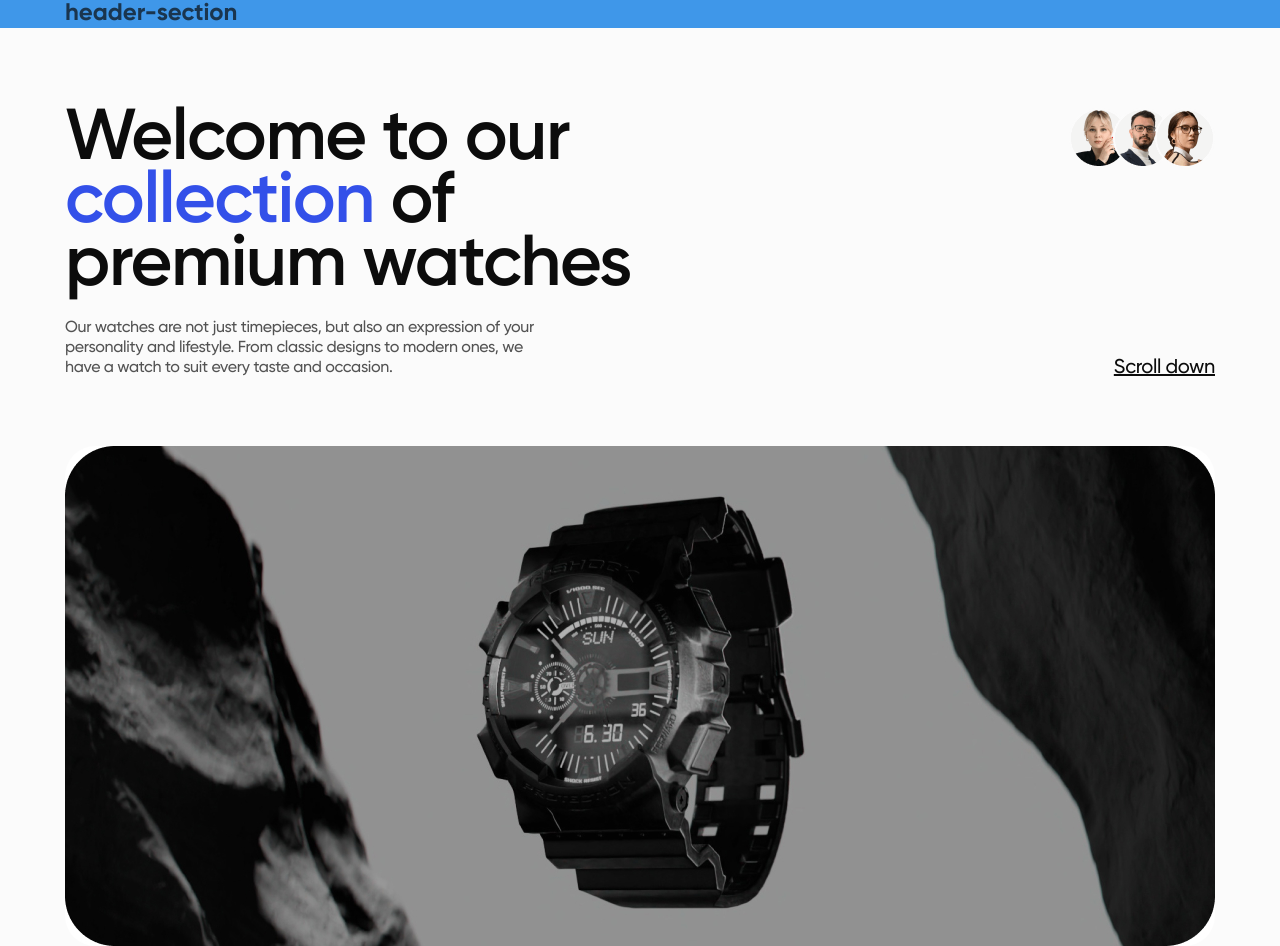
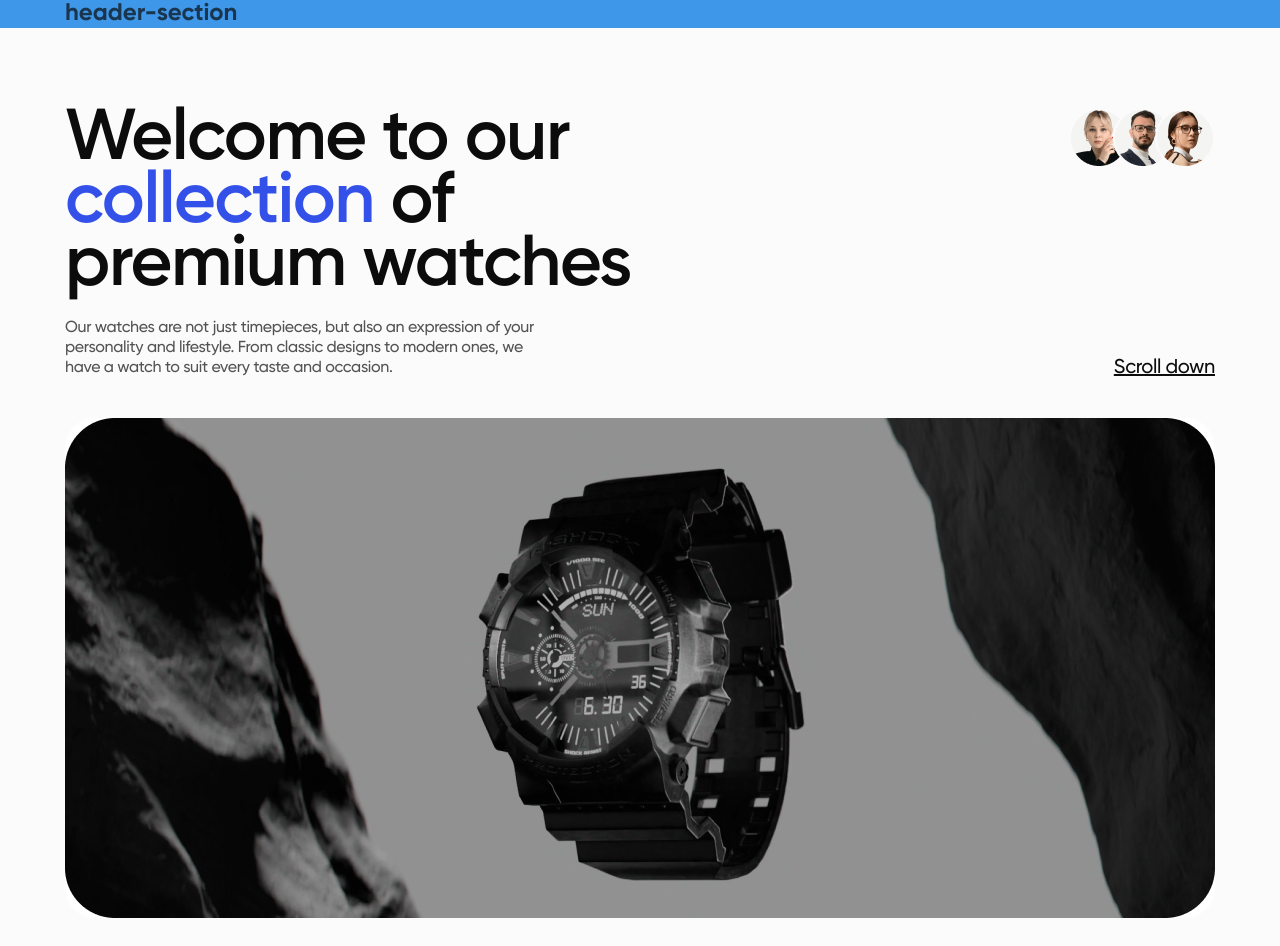
Before and after one commit to mrBidone/TeamProject-WatchCharm-Team2_105, a website built with Vite: page src/index.html in a window 1280 px wide. Shown: the top 946 px of the page. Built offline with nearby package versions, Linux system fonts and the light colour scheme.

Commit message:
update hero html and hero css files

```diff
--- a/src/css/hero.css
+++ b/src/css/hero.css
@@ -1,6 +1,9 @@
-.hero-section {
+.hero-section > .section {
   padding-top: 60px;
-  padding-bottom: 60px;
+}
+
+.hero-wrapper {
+  margin-bottom: 28px;
 }
 
 .hero-title-main {
@@ -8,27 +11,28 @@
   font-size: 40px;
   line-height: 0.95;
   letter-spacing: -0.02em;
-  color: #0c0c0c;
+  color: var(--secondary-text-color);
   margin-bottom: 20px;
 }
 
 .text-color-blue {
-  color: #3350e9;
+  color: var(--accent-color);
 }
 
 .hero-text {
   font-size: 14px;
   line-height: 1.29;
   letter-spacing: -0.02em;
-  color: rgba(12, 12, 12, 0.7);
-  padding-bottom: 28px;
+}
+
+.hero-describe {
+  margin-bottom: 28px;
 }
 
 .hero-wrapper-avatar-scroll {
   display: flex;
   justify-content: space-between;
   align-items: flex-end;
-  margin-bottom: 28px;
 }
 
 .hero-link-scroll {
@@ -36,12 +40,13 @@
   line-height: 1.29;
   letter-spacing: -0.02em;
   text-decoration: underline;
-  color: #0c0c0c;
+  color: var(--secondary-text-color);
+  transition: color var(--default-duration) var(--timing-function);
 }
 
 .hero-link-scroll:hover,
 .hero-link-scroll:focus {
-  color: #3350e9;
+  color: var(--accent-color);
 }
 
 .hero-img-mainwatch {
@@ -49,15 +54,18 @@
 }
 
 @media only screen and (min-width: 768px) {
-  .hero-section {
+  .hero-section > .section {
     padding-top: 80px;
-    padding-bottom: 80px;
   }
 
   .hero-wrapper {
     display: flex;
     justify-content: space-between;
     margin-bottom: 40px;
+  }
+
+  .hero-describe {
+    margin-bottom: 0px;
   }
 
   .hero-wrapper-avatar-scroll {
@@ -86,10 +94,6 @@
 }
 
 @media only screen and (min-width: 1280px) {
-  .hero-section {
-    padding-bottom: 100px;
-  }
-
   .hero-title-main {
     font-size: 72px;
     line-height: 0.88;
--- a/src/partials/hero.html
+++ b/src/partials/hero.html
@@ -1,4 +1,5 @@
 <section class="hero-section container">
+  <div class="section">
     <div class="hero-wrapper">
       <div class="hero-describe">
         <h1 class="hero-title-main">
@@ -7,8 +8,8 @@
         </h1>
         <p class="hero-text">
           Our watches are not just timepieces, but also an expression of your
-        personality and lifestyle. From classic designs to modern ones, we have
-        a watch to suit every taste and occasion.
+          personality and lifestyle. From classic designs to modern ones, we
+          have a watch to suit every taste and occasion.
         </p>
       </div>
       <div class="hero-wrapper-avatar-scroll">
@@ -52,11 +53,17 @@
         media="(min-width: 1280px)"
       />
       <source
-      srcset="./img/hero/tab/hero_tab.jpg 1x, ./img/hero/tab/hero_tab@2x.jpg 2x"
+        srcset="
+          ./img/hero/tab/hero_tab.jpg    1x,
+          ./img/hero/tab/hero_tab@2x.jpg 2x
+        "
         media="(min-width: 768px)"
       />
       <source
-      srcset="./img/hero/mob/hero_mob.jpg 1x, ./img/hero/mob/hero_mob@2x.jpg 2x"
+        srcset="
+          ./img/hero/mob/hero_mob.jpg    1x,
+          ./img/hero/mob/hero_mob@2x.jpg 2x
+        "
         media="(max-width: 767px)"
       />
       <img
@@ -65,4 +72,5 @@
         class="hero-img-mainwatch"
       />
     </picture>
+  </div>
 </section>
```
Lines whose indentation alone changed are shown as unchanged.
